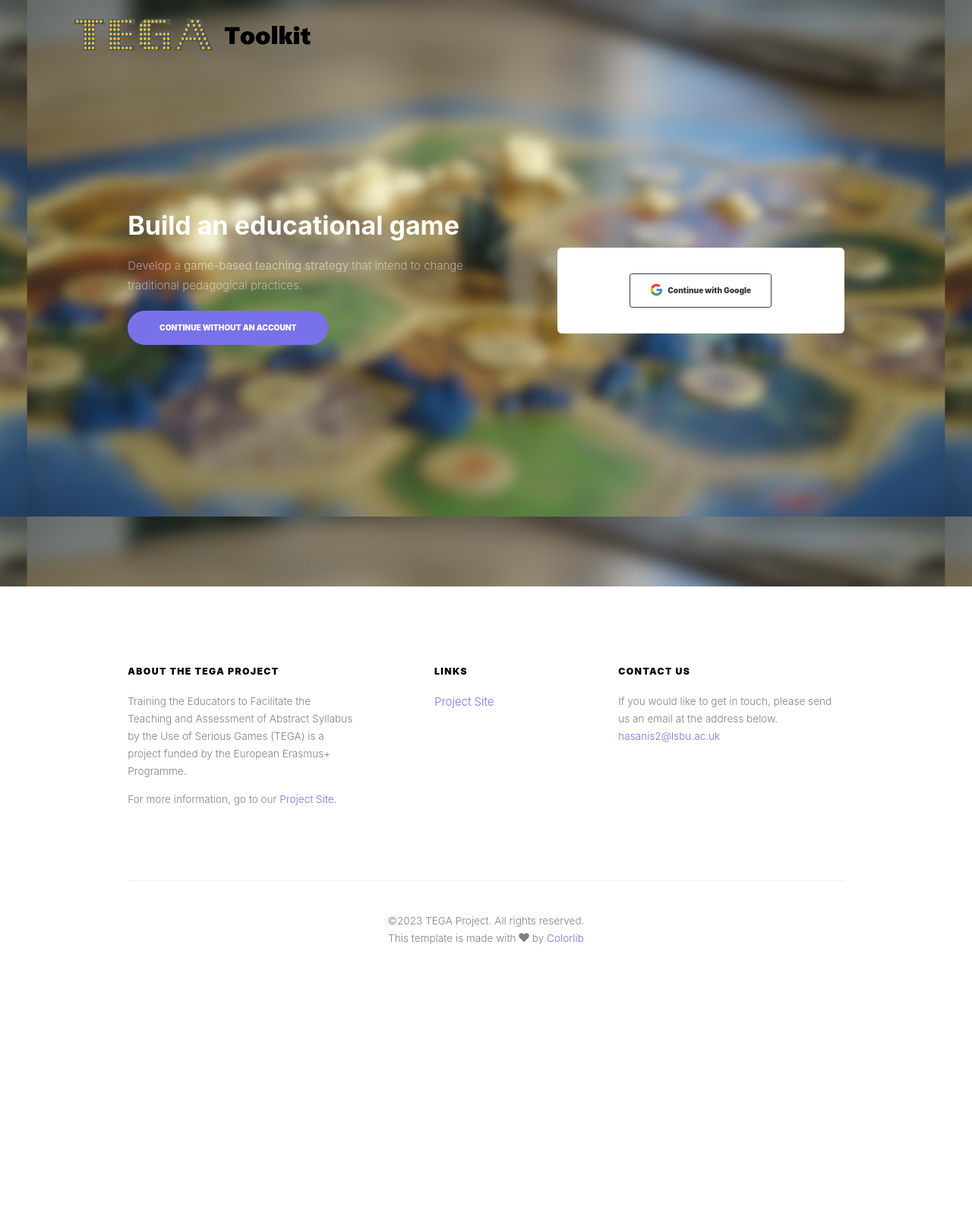
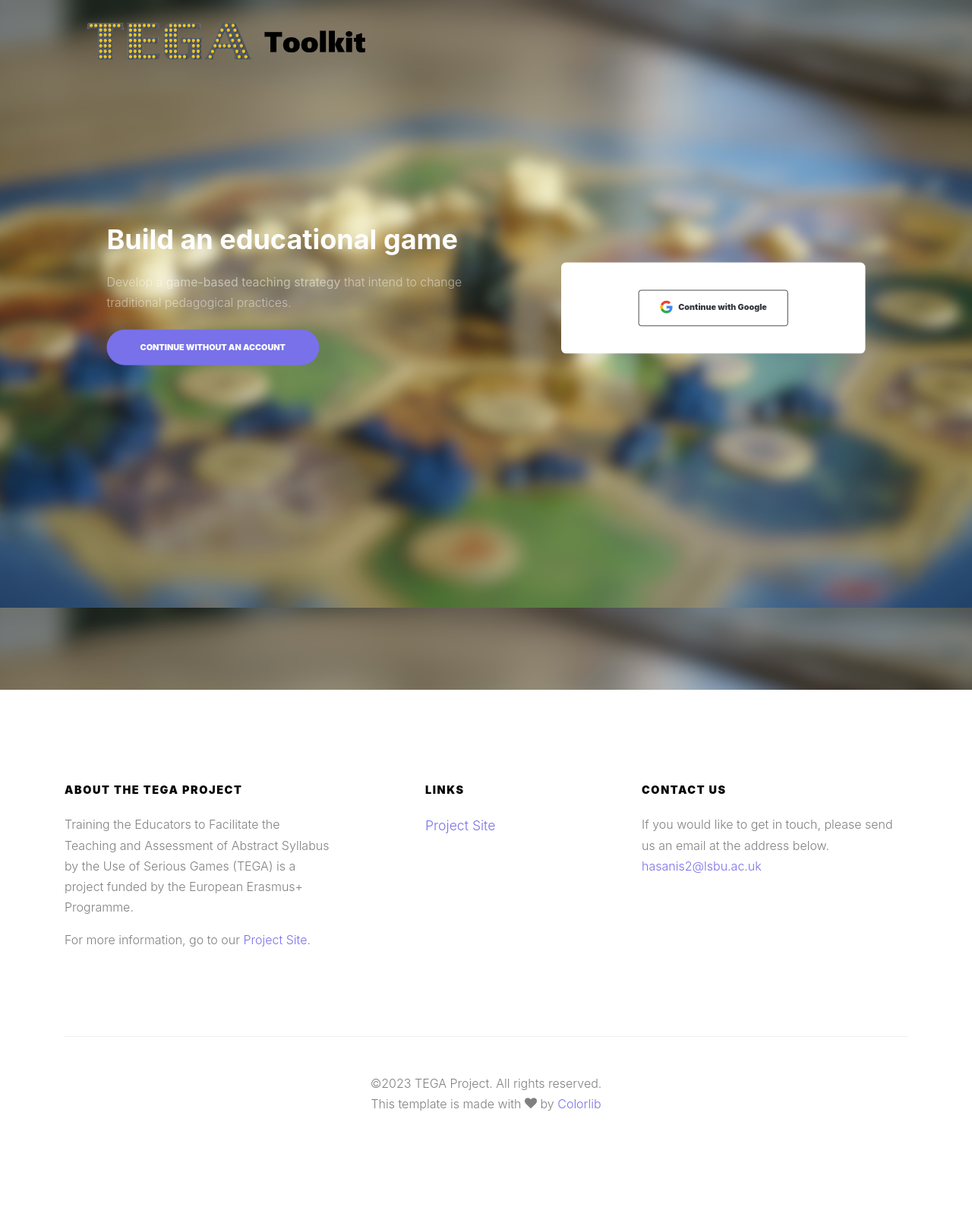
Before and after one commit to tsmithscott/tega-toolkit, a Flask app: page / in a window 1280 px wide. Shown: the whole page at 76% size. Before the commit the page ends 1243 px from the top, so only its background shows below. Run offline with Flask 3, Linux system fonts and the light colour scheme; some libraries are stand-ins or nearby versions; some web fonts are replaced.

Commit message:
Fixed styling issue with zoom, switched to scale - Fixed complete game issue

```diff
--- a/main.py
+++ b/main.py
@@ -1,4 +1,4 @@
 from app import app
 
 if __name__ == '__main__':
-    app.run(host="0.0.0.0", port=5001)
+    app.run(ssl_context='adhoc', debug=True, host="0.0.0.0", port=5001)
--- a/static/css/style.css
+++ b/static/css/style.css
@@ -1256,10 +1256,9 @@ li {
 }
 
 @media (max-height: 875px) {
-  body {
-    zoom: 0.85;
-    -moz-transform: scale(0.85);
-    -moz-transform-origin: 0 0;
+  #content {
+    transform: scale(0.9);
+    transform-origin: top;
   }
 }
 
--- a/views.py
+++ b/views.py
@@ -351,11 +351,6 @@ def upload_game():
 
                     game = json.loads(file.read())
                     latest_section = LatestSection.find(game.keys())
-                    if latest_section == "playability":
-                        latest_section = "justification"
-
-                    print(game.keys())
-                    print(latest_section)
 
                     game_jwt = JWT.generate_jwt(game)
                     complete = True if latest_section == "justification" else False
```
Also changed, not shown: static/js/dashboard.js (+9 -4 lines), templates/dashboard.html (+4 -4 lines).
